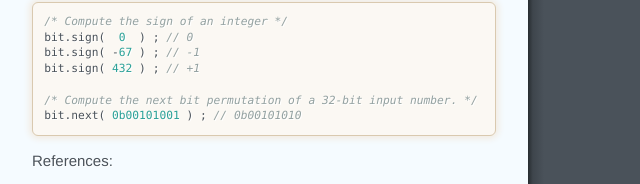
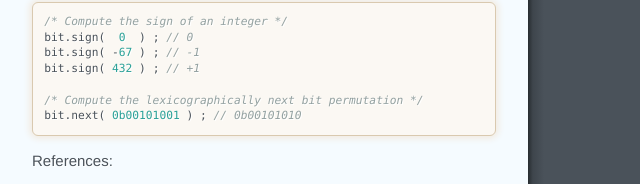
Before and after one commit to aureooms/js-bit, a plain HTML site: page index.html in a window 1280 px wide. Shown: the part 3358-3542 px from the top of the page, 0-640 px from the left. Drawn offline with Linux system fonts and the light colour scheme.

Commit message:
undefined

```diff
--- a/index.html
+++ b/index.html
@@ -21,7 +21,7 @@ bit.sign(  <span class="hljs-number">0</span>  ) ; <span class="hljs-comment">//
 bit.sign( -<span class="hljs-number">67</span> ) ; <span class="hljs-comment">// -1</span>
 bit.sign( <span class="hljs-number">432</span> ) ; <span class="hljs-comment">// +1</span>
 
-<span class="hljs-comment">/* Compute the next bit permutation of a 32-bit input number. */</span>
+<span class="hljs-comment">/* Compute the lexicographically next bit permutation */</span>
 bit.next( <span class="hljs-number">0b00101001</span> ) ; <span class="hljs-comment">// 0b00101010</span></code></pre>
 <p>References:</p>
 <ul>
```
